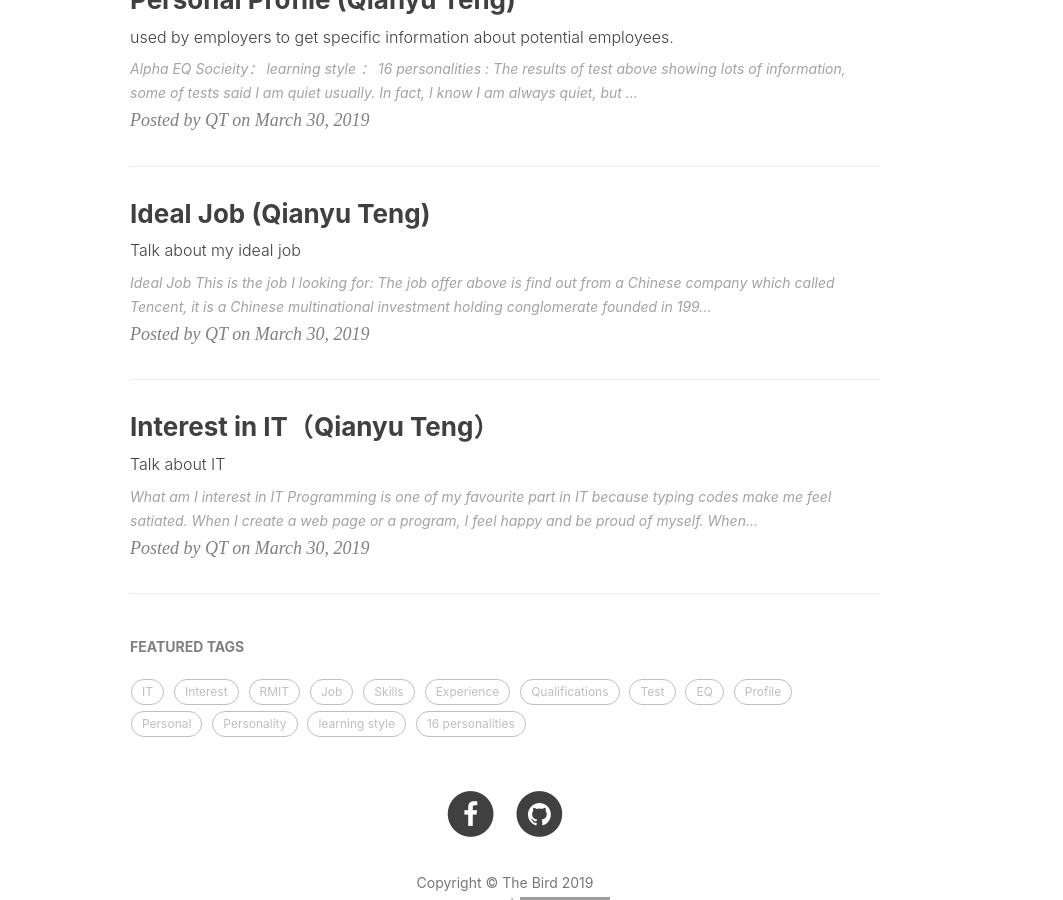
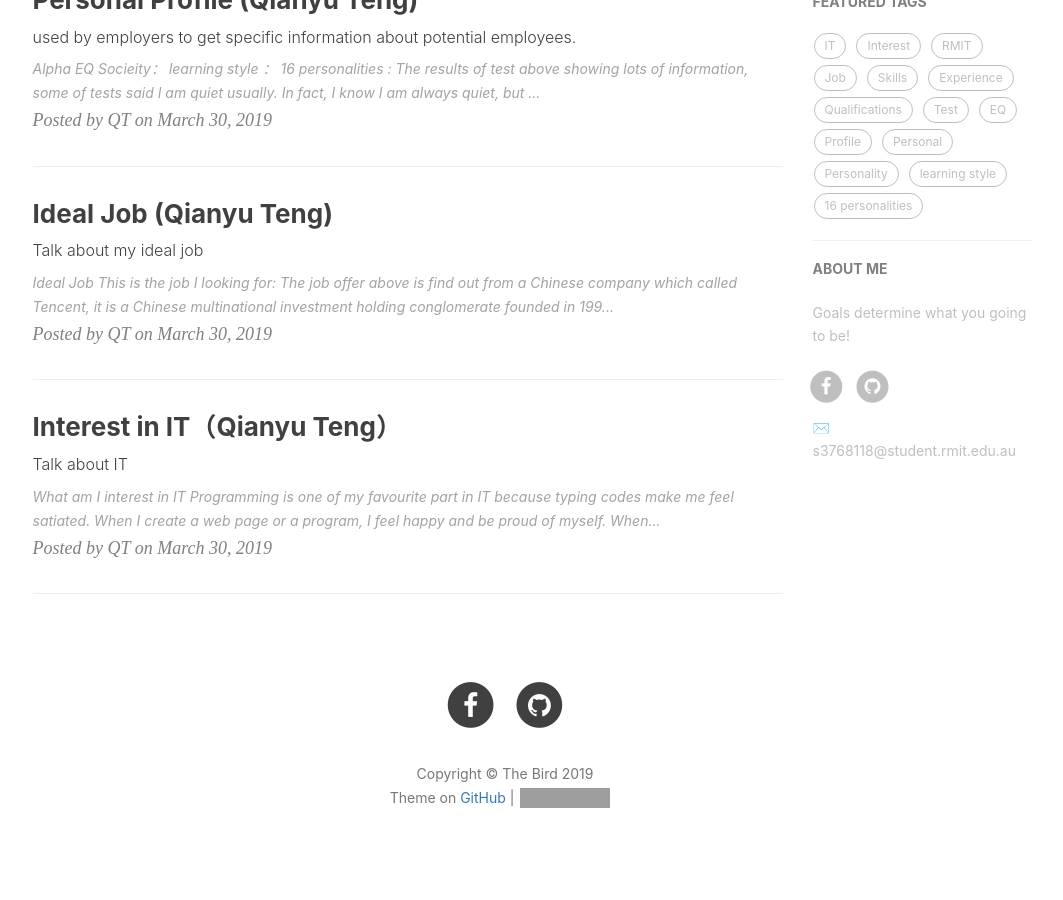
Before and after one commit to s3695944/The-bird.github.io, a Jekyll site: the page built from index.html, in a window 1280 px wide and 900 px high, scrolled down 485 px. Shown: the whole window, without its empty margins (135-1198 px from the left). Built offline with Jekyll 4.4.1, drawn with Linux system fonts in a browser that asks for light colours; nearby versions of some CDN libraries; the list of posts is cut into pages by our own code; comment, search, counter and statistics services are not loaded; grey boxes are pictures that could not be loaded.

Commit message:
Update _config.yml

```diff
--- a/_config.yml
+++ b/_config.yml
@@ -10,9 +10,9 @@ baseurl: ""
 github_repo: "https://github.com/QianyuTeng/The-bird.github.io.git"
 
 # Sidebar settings
-sidebar: false
+sidebar: true
 sidebar-about-description: "Goals determine what you going to be!"
-sidebar-avatar: /img/niao.jpg
+sidebar-avatar:
 
 
 
```
